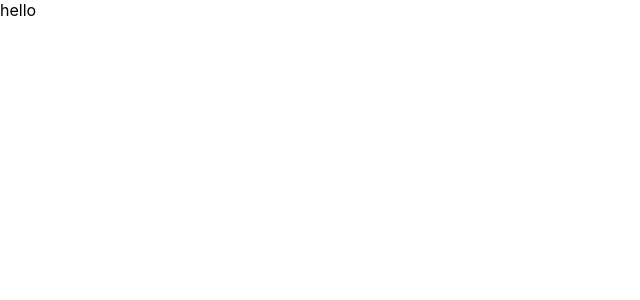
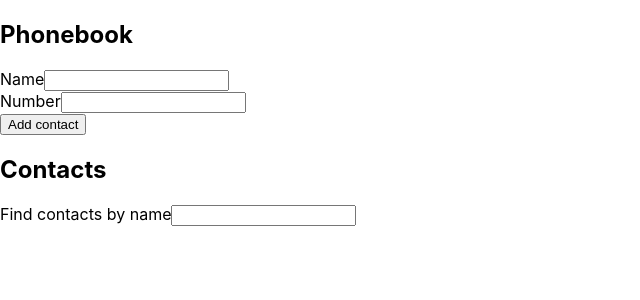
Before and after one commit to DenysShchypt/goit-react-hw-08-phonebook, a React (Create React App) app: page / in a window 1280 px wide. Shown: the top 300 px of the page, without its empty margins (0-640 px from the left). Built offline with nearby package versions, Linux system fonts and the light colour scheme.

Commit message:
wihtoutStyle

```diff
--- a/package.json
+++ b/package.json
@@ -7,6 +7,8 @@
     "@testing-library/jest-dom": "^5.16.3",
     "@testing-library/react": "^12.1.4",
     "@testing-library/user-event": "^13.5.0",
+    "formik": "^2.4.5",
+    "nanoid": "^5.0.1",
     "react": "^18.1.0",
     "react-dom": "^18.1.0",
     "react-scripts": "5.0.1",
--- a/src/components/App.jsx
+++ b/src/components/App.jsx
@@ -1,5 +1,73 @@
-export const App = () => {
-  return (
-    <>hello</>
-  );
-};
+import React, { Component } from 'react';
+import { nanoid } from 'nanoid';
+import { Phonebook } from './Phonebook/Phonebook';
+import { ContactForm } from './ContactForm/ContactForm';
+import { Contacts } from './Contacts/Contacts';
+import { ListContacts } from './ListContacts/ListContacts';
+
+export class App extends Component {
+  state = {
+    contacts: [],
+    filter: '',
+  };
+
+  changeFilter = (key, value) => {
+    this.setState({ [key]: value });
+  };
+
+  handleFilterContact = () => {
+    const { contacts, filter } = this.state;
+    return contacts.filter(contact => {
+      if (filter.trim() === '') {
+        return contacts;
+      }
+      return contact.name.toLowerCase().includes(filter.toLowerCase());
+    });
+  };
+
+  addListContacts = e => {
+
+    e.preventDefault();
+    this.setState(prev => ({
+
+      contacts: [
+        ...prev.contacts,
+        {
+          id: nanoid(),
+          name: e.target.name.value,
+          number: e.target.number.value,
+        },
+      ].filter(
+        (item, i, arr) => arr.findIndex(it => it.name === item.name) === i)}));
+
+    if (
+      this.state.contacts.some(contact => contact.name === e.target.name.value)
+    ) {
+      return alert(`${e.target.name.value} is already in contacts`);
+    }
+  };
+
+  removeContact = contactId => {
+    this.setState(prev => ({
+      contacts: prev.contacts.filter(contact => contact.id !== contactId),
+    }));
+  };
+
+  render() {
+    const { filter } = this.state;
+    return (
+      <>
+        <Phonebook title="Phonebook">
+          <ContactForm addListContacts={this.addListContacts} />
+        </Phonebook>
+        <Contacts valueFilter={filter} onChangeFilter={this.changeFilter}>
+          <ListContacts
+            nameContact={this.handleFilterContact()}
+            removeContact={this.removeContact}
+          />
+        </Contacts>
+      </>
+    );
+  }
+}
+export default App;
--- /dev/null
+++ b/src/components/ContactForm/ContactForm.jsx
@@ -0,0 +1,49 @@
+// import { Formik, Field, Form } from 'formik'
+export const ContactForm = ({ addListContacts }) => {
+  return (
+    <form
+      onSubmit={(e, actions) => {
+        addListContacts(e);
+        // actions.resetForm();
+      }}
+    >
+      <div>
+        <label>Name</label>
+        <input type="text" name="name" required />
+      </div>
+      <div>
+        <label>Number</label>
+        <input type="tel" name="number" required />
+      </div>
+
+      <button type="submit">Add contact</button>
+    </form>
+  );
+};
+
+export default ContactForm;
+
+// export const ContactForm = ({ elemForm ,handlerChange}) => {
+//   return (
+//     <form onSubmit={elemForm}>
+//       <div>
+//         <label >Name</label>
+//         <input
+//         type="text"
+//         name="name"
+//         onChange={handlerChange}
+//          required />
+//       </div>
+//       <div>
+//         <label >Number</label>
+//         <input
+//          type="tel"
+//           name="number"
+//           onChange={handlerChange}
+//            required />
+//       </div>
+
+//       <button type="submit">Add contact</button>
+//     </form>
+//   );
+// };
--- /dev/null
+++ b/src/components/Contacts/Contacts.jsx
@@ -0,0 +1,13 @@
+
+export const Contacts = ({children,valueFilter,onChangeFilter}) => {
+  return (
+    <>
+    <h2>Contacts</h2>
+    <div>
+    <label >Find contacts by name</label>
+    <input type="text" value={valueFilter} onChange={e=>onChangeFilter('filter',e.target.value)} />
+    </div>
+    {children}
+    </>
+  )
+}
--- /dev/null
+++ b/src/components/ListContacts/ListContacts.jsx
@@ -0,0 +1,16 @@
+export const ListContacts = ({ nameContact, removeContact }) => {
+  return (
+    <ul>
+      {nameContact.map(contact => (
+
+          <li key={contact.id}>
+            {contact.name}: {contact.number}{' '}
+            <button type="button"  onClick={()=>removeContact(contact.id)}>
+              Delete
+            </button>
+          </li>
+
+      ))}
+    </ul>
+  );
+};
--- /dev/null
+++ b/src/components/Phonebook/Phonebook.jsx
@@ -0,0 +1,9 @@
+
+export const Phonebook = ({title,children}) => {
+  return (
+    <>
+    <h2>{title}</h2>
+    {children}
+    </>
+  )
+}
```
Also changed, not shown: 1 other file (tests, documents, lock files or other folders).
